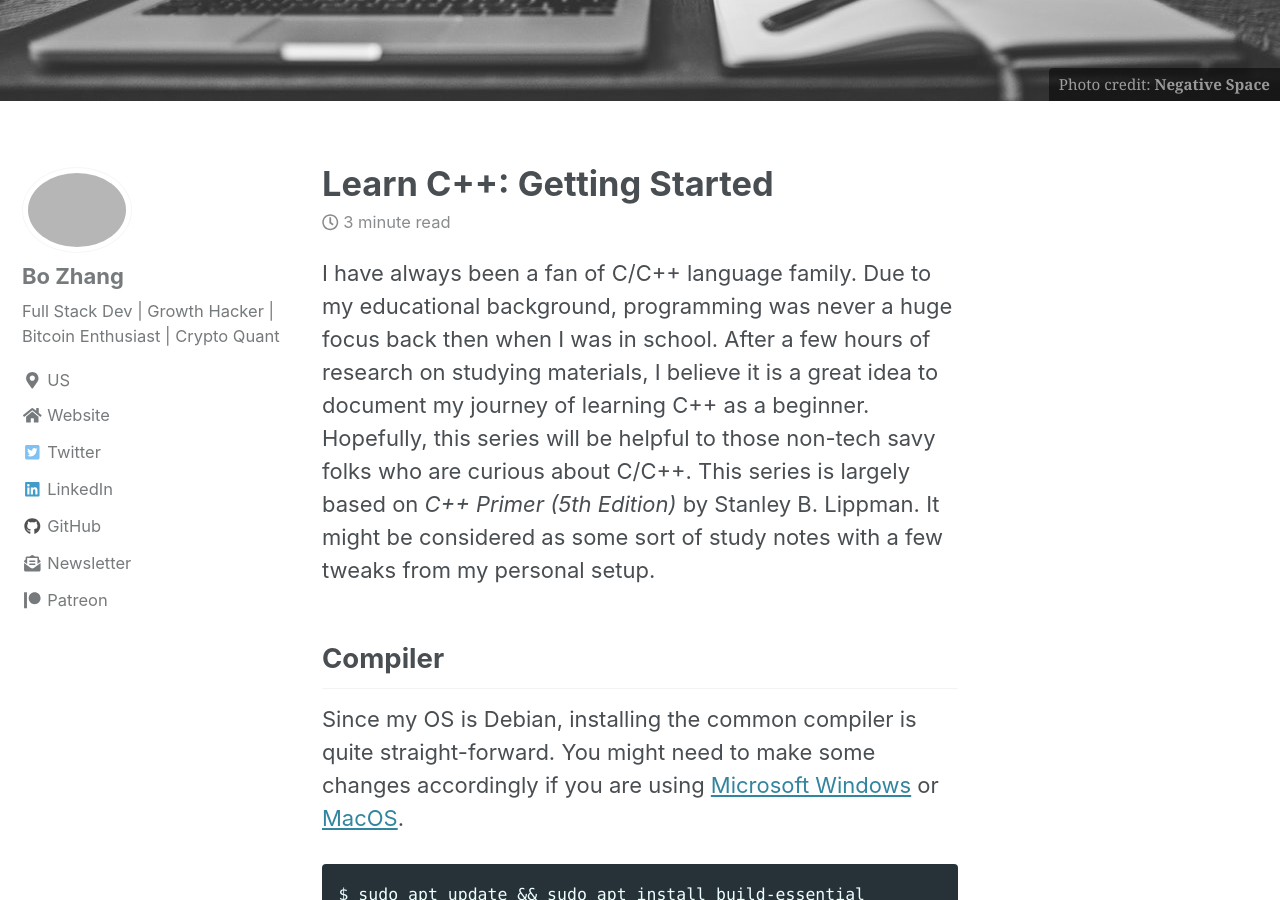
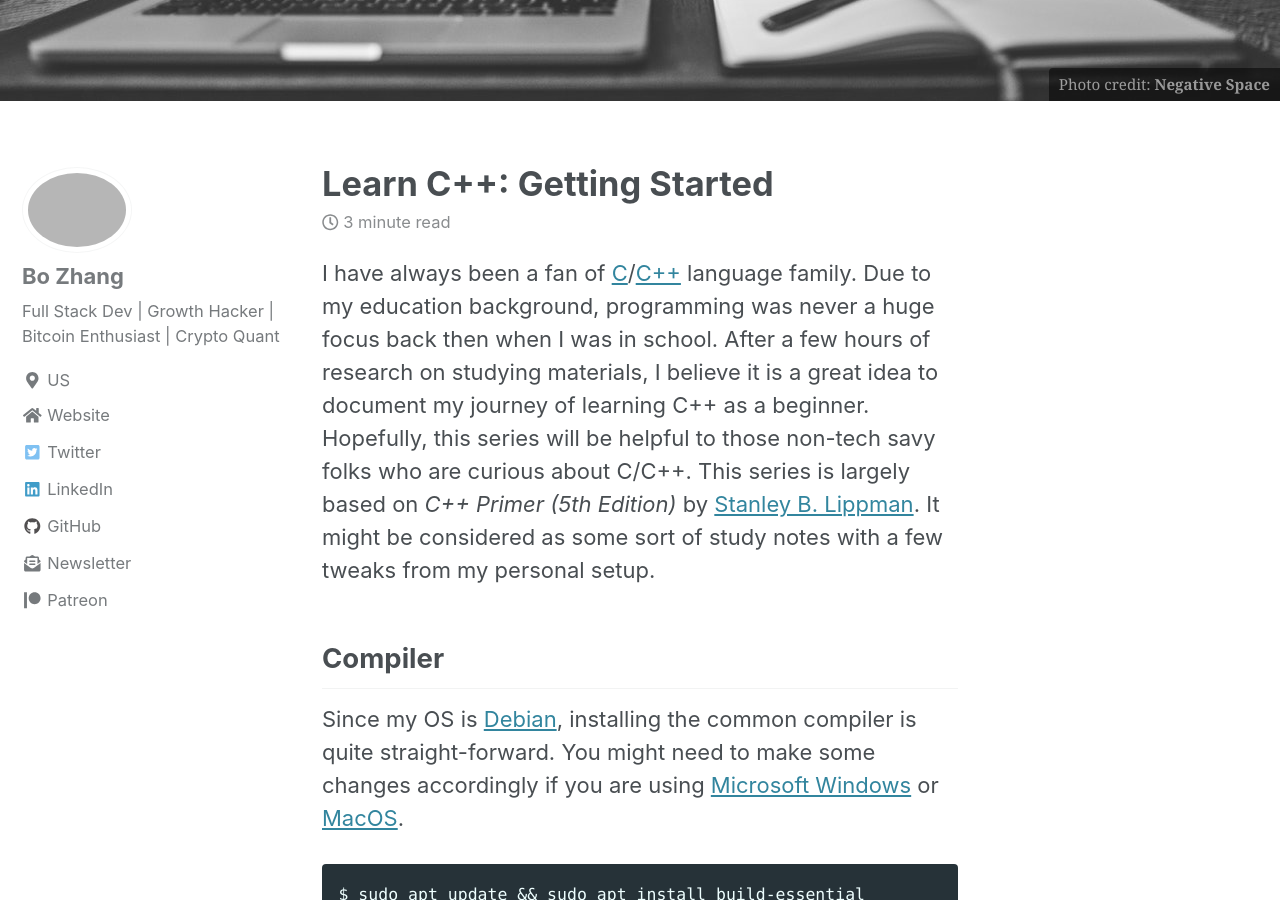
Before and after one commit to 0xboz/blog, a Jekyll site: the page built from _posts/2019-07-18-learn-c-plus-plus-getting-started.md, in a window 1280 px wide and 900 px high, scrolled down 288 px. Built offline with Jekyll 4.4.1, drawn with Linux system fonts in a browser that asks for light colours; cached includes are drawn as plain includes; nearby versions of some CDN libraries; comment, search, counter and statistics services are not loaded.

Commit message:
Added a few URLs

````diff
--- a/_posts/2019-07-18-learn-c-plus-plus-getting-started.md
+++ b/_posts/2019-07-18-learn-c-plus-plus-getting-started.md
@@ -8,10 +8,10 @@ header:
     caption: "Photo credit: [**Negative Space**](https://negativespace.co/)"
 ---
 
-I have always been a fan of C/C++ language family. Due to my educational background, programming was never a huge focus back then when I was in school. After a few hours of research on studying materials, I believe it is a great idea to document my journey of learning C++ as a beginner. Hopefully, this series will be helpful to those non-tech savy folks who are curious about C/C++. This series is largely based on *C++ Primer (5th Edition)* by Stanley B. Lippman. It might be considered as some sort of study notes with a few tweaks from my personal setup.
+I have always been a fan of [C](https://en.wikipedia.org/wiki/C_(programming_language))/[C++](https://isocpp.org/) language family. Due to my education background, programming was never a huge focus back then when I was in school. After a few hours of research on studying materials, I believe it is a great idea to document my journey of learning C++ as a beginner. Hopefully, this series will be helpful to those non-tech savy folks who are curious about C/C++. This series is largely based on *C++ Primer (5th Edition)* by [Stanley B. Lippman](https://en.wikipedia.org/wiki/Stanley_B._Lippman). It might be considered as some sort of study notes with a few tweaks from my personal setup.
 
 ## Compiler
-Since my OS is Debian, installing the common compiler is quite straight-forward. You might need to make some changes accordingly if you are using [Microsoft Windows](https://en.wikipedia.org/wiki/Microsoft_Windows) or [MacOS](https://en.wikipedia.org/wiki/MacOS).
+Since my OS is [Debian](https://www.debian.org/), installing the common compiler is quite straight-forward. You might need to make some changes accordingly if you are using [Microsoft Windows](https://en.wikipedia.org/wiki/Microsoft_Windows) or [MacOS](https://en.wikipedia.org/wiki/MacOS).
 
 ```
 $ sudo apt update && sudo apt install build-essential
````
